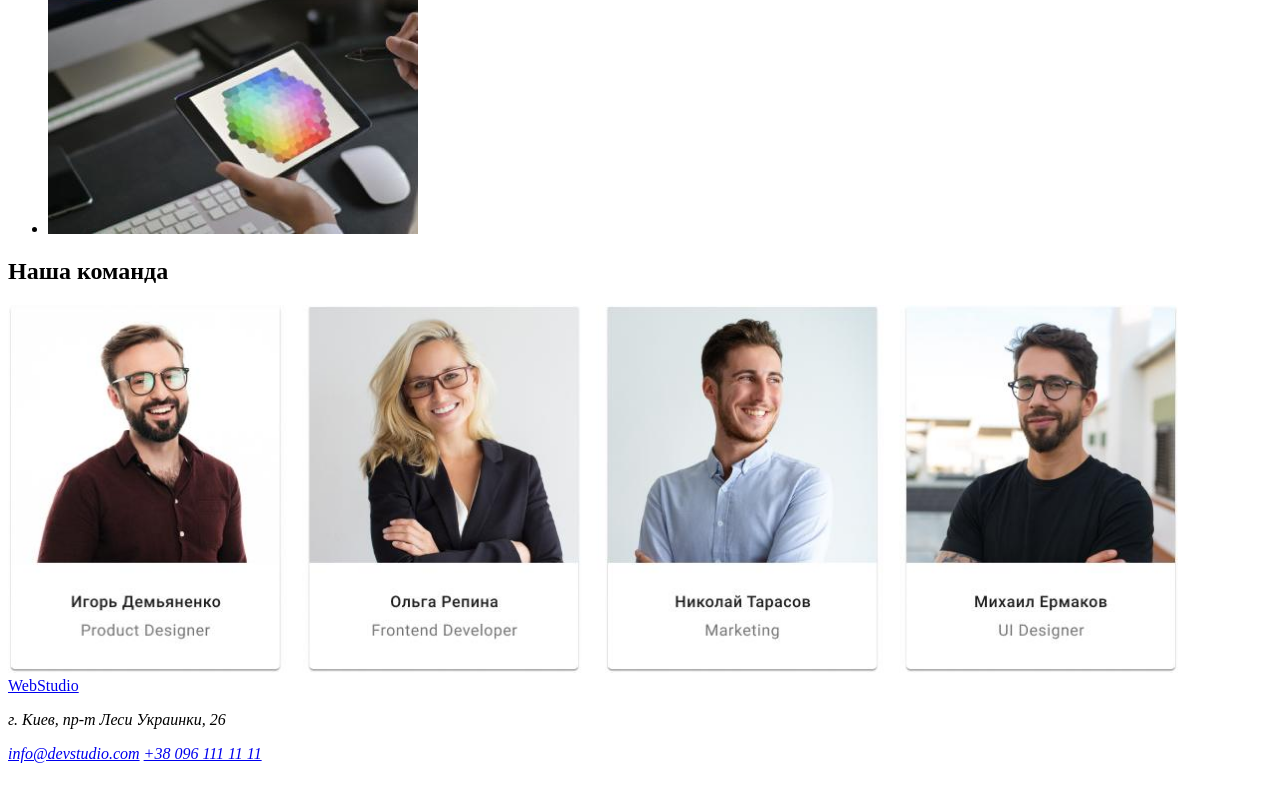
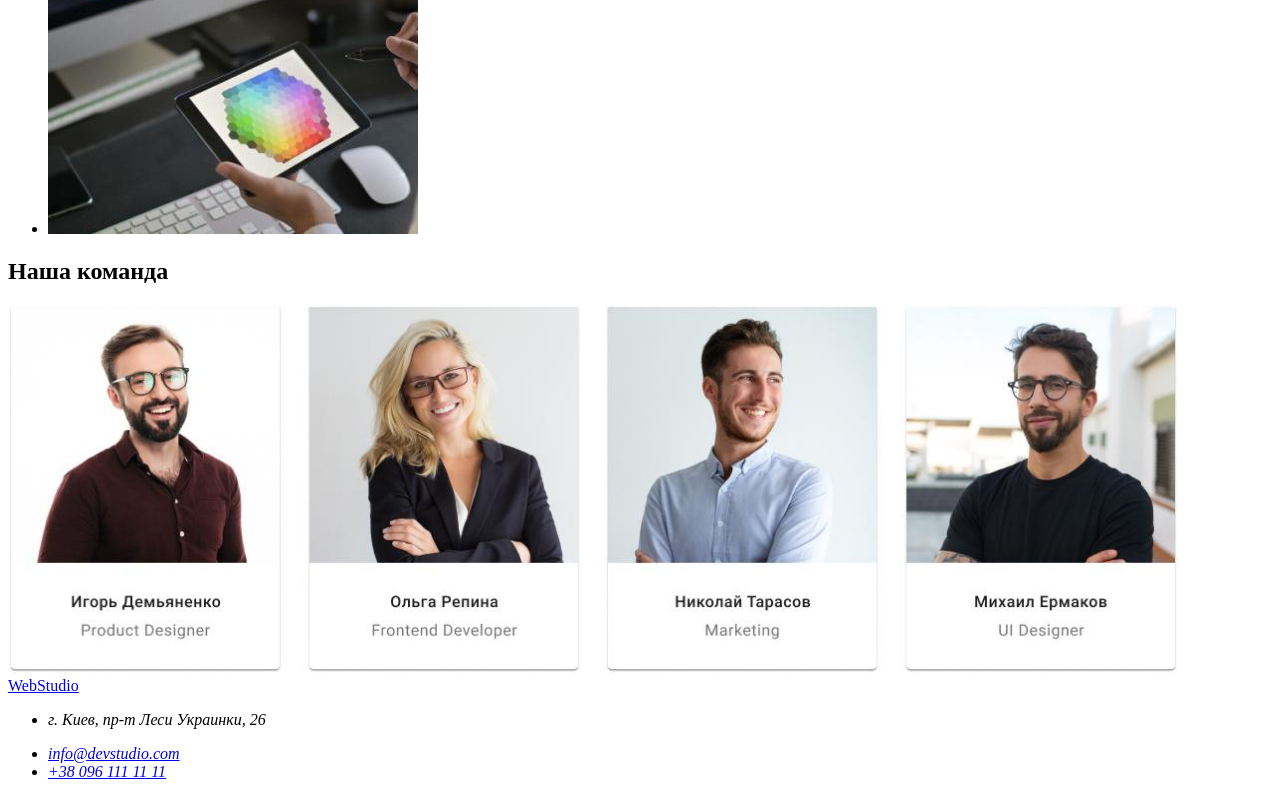
Before and after one commit to AlinaSenkovich/goit-markup-hw-01, a plain HTML site: page index.html in a window 1280 px wide. Shown: the part 1268-2065 px from the top of the page. Before the commit the page ends 2039 px from the top, so only its background shows below. Drawn offline with Linux system fonts and the light colour scheme.

Commit message:
Update index.html

```diff
--- a/index.html
+++ b/index.html
@@ -93,9 +93,11 @@
     <footer>
         <a  href="#" lang="en">WebStudio</a>
         <address>
-            <p>г. Киев, пр-т Леси Украинки, 26</p>
-            <a href="mailto:info@devstudio.com">info@devstudio.com</a>
-            <a href="tel:+380961111111">+38 096 111 11 11</a>
+            <ul>
+                <li><p>г. Киев, пр-т Леси Украинки, 26</p></li>
+                <li><a href="mailto:info@devstudio.com">info@devstudio.com</a></li>
+                <li><a href="tel:+380961111111">+38 096 111 11 11</a></li>
+            </ul>
         </address>
 
     </footer>
```
